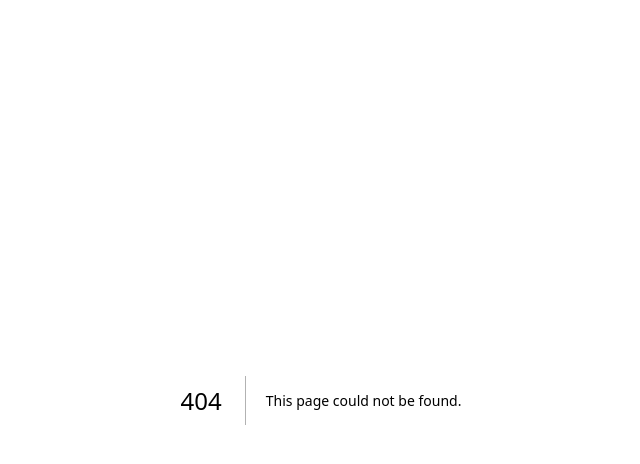
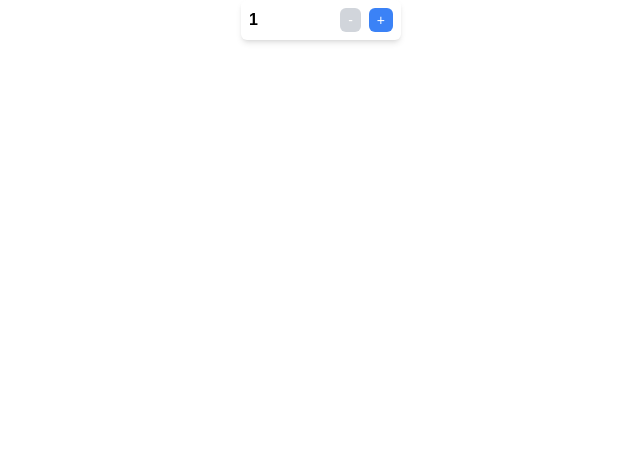
Before and after one commit to Hamabi-Minami/cprg306-assignments, a Next.js app: page /week-4 in a window 1280 px wide. Before the commit this address had no page. Shown: the top 464 px of the page, without its empty margins (319-959 px from the left). Built offline with nearby package versions, Linux system fonts and the light colour scheme.

Commit message:
week-4 assignment

```diff
--- /dev/null
+++ b/app/week-4/page.js
@@ -0,0 +1,49 @@
+"use client"
+
+import {useState} from "react";
+
+
+export default function Page()
+{
+    const [quantity, setQuantity] = useState(1);
+
+    const increment = () => {
+        if (quantity < 20) {
+            setQuantity(quantity + 1);
+        }
+    };
+
+    const decrement = () => {
+        if (quantity > 1) {
+            setQuantity(quantity - 1);
+        }
+    };
+
+    return(
+        <div className="flex justify-center">
+            <div className="flex items-center bg-white w-40 p-2 rounded-md shadow-md">
+                <span className="text-base font-bold text-black">{quantity}</span>
+                <div className="flex ml-auto space-x-2">
+                    <button
+                        onClick={decrement}
+                        disabled={quantity === 1}
+                        className={`px-2 py-0.5 rounded-md text-sm ${
+                            quantity === 1 ? "bg-gray-300 cursor-not-allowed" : "bg-gray-500 hover:bg-gray-700"
+                        } text-white`}
+                    >
+                        -
+                    </button>
+                    <button
+                        onClick={increment}
+                        disabled={quantity === 20}
+                        className={`px-2 py-0.5 rounded-md text-sm ${
+                            quantity === 20 ? "bg-blue-300 cursor-not-allowed" : "bg-blue-500 hover:bg-blue-700"
+                        } text-white`}
+                    >
+                        +
+                    </button>
+                </div>
+            </div>
+        </div>
+    )
+}
```
Also changed, not shown: app/week-4/new-item.js (added).
